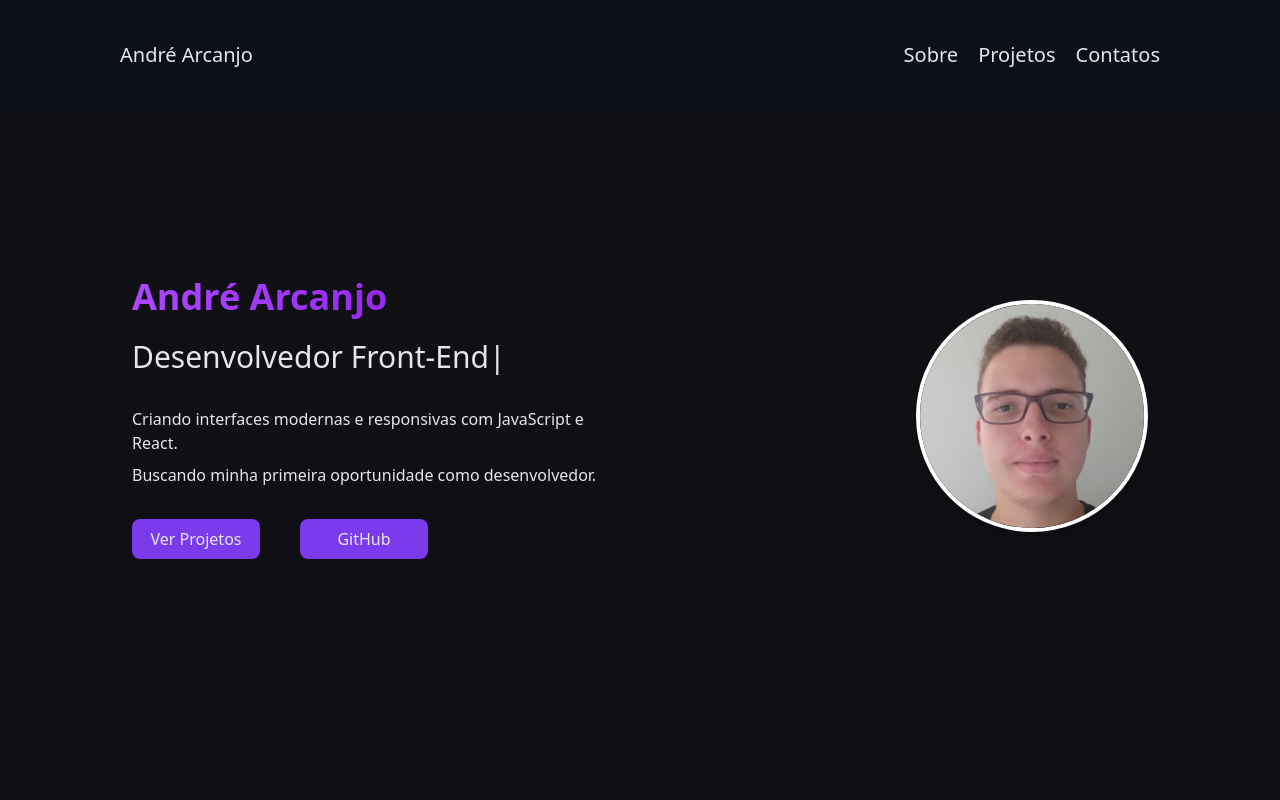
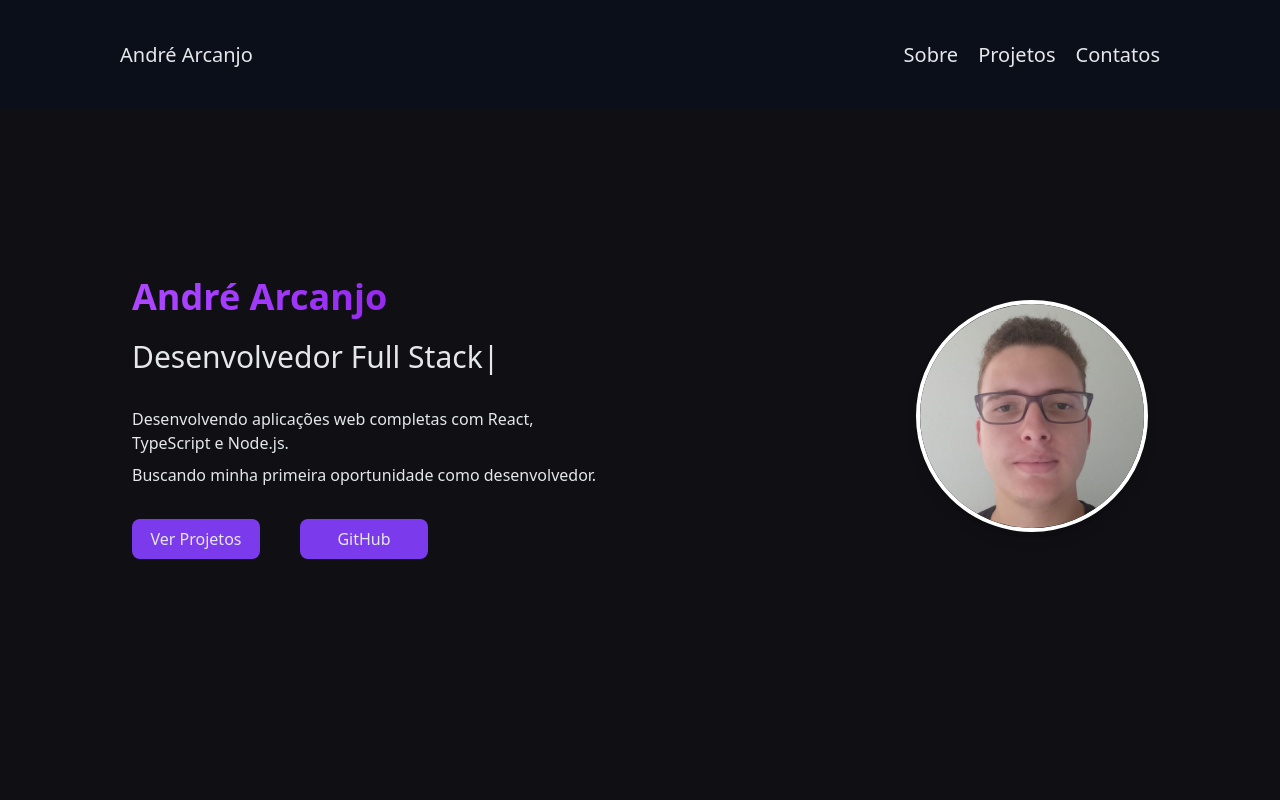
Before and after one commit to andre-arcanjo/portfolio-andre-arcanjo, a React (Vite) app: page / in a window 1280 px wide. Shown: the top 800 px of the page. Built offline with nearby package versions, Linux system fonts and the light colour scheme.

Commit message:
feat: update hero section for full-stack profile

```diff
--- a/src/components/Hero/Hero.tsx
+++ b/src/components/Hero/Hero.tsx
@@ -19,7 +19,7 @@ export const Hero = () => {
 
           <h2 className="text-2xl md:text-3xl font-medium">
             <TypeAnimation
-              sequence={[2000, 'Desenvolvedor Front-End']}
+              sequence={[2000, 'Desenvolvedor Full Stack']}
               speed={30}
               cursor={true}
               repeat={0}
@@ -28,7 +28,7 @@ export const Hero = () => {
         </div>
         <div className="space-y-2">
           <h3 className="text-sm md:text-base">
-            Criando interfaces modernas e responsivas com JavaScript e React.
+            Desenvolvendo aplicações web completas com React, TypeScript e Node.js.
           </h3>
           <h3 className="text-sm md:text-base">
             Buscando minha primeira oportunidade como desenvolvedor.
```
